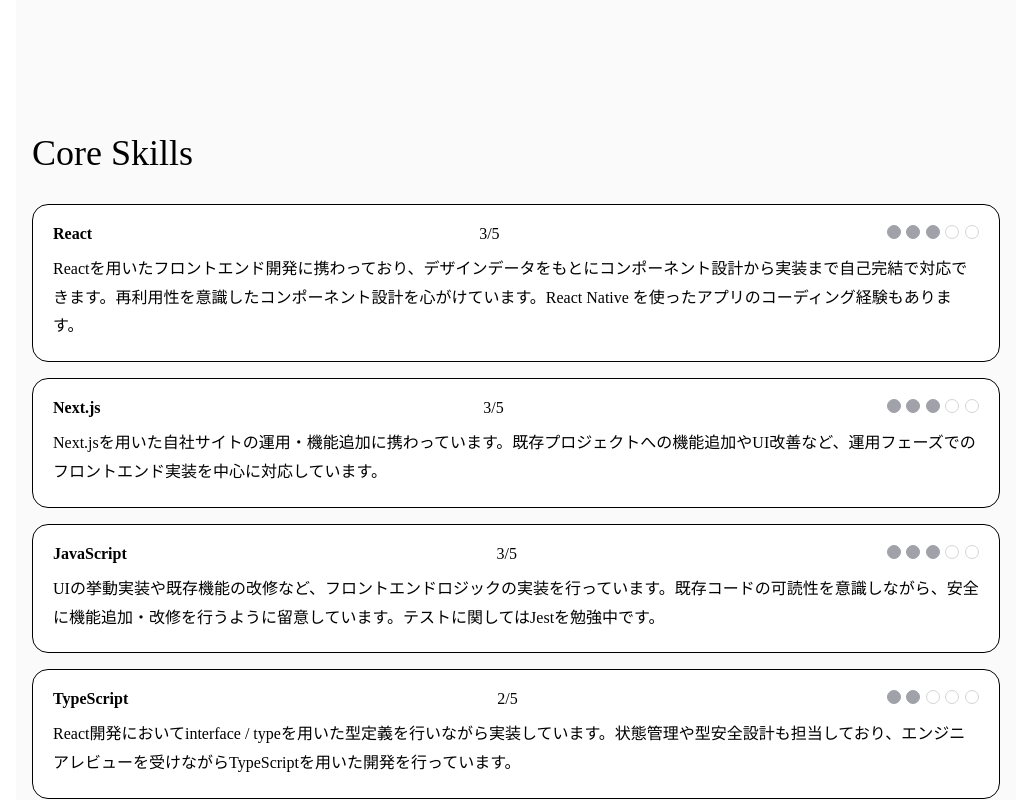
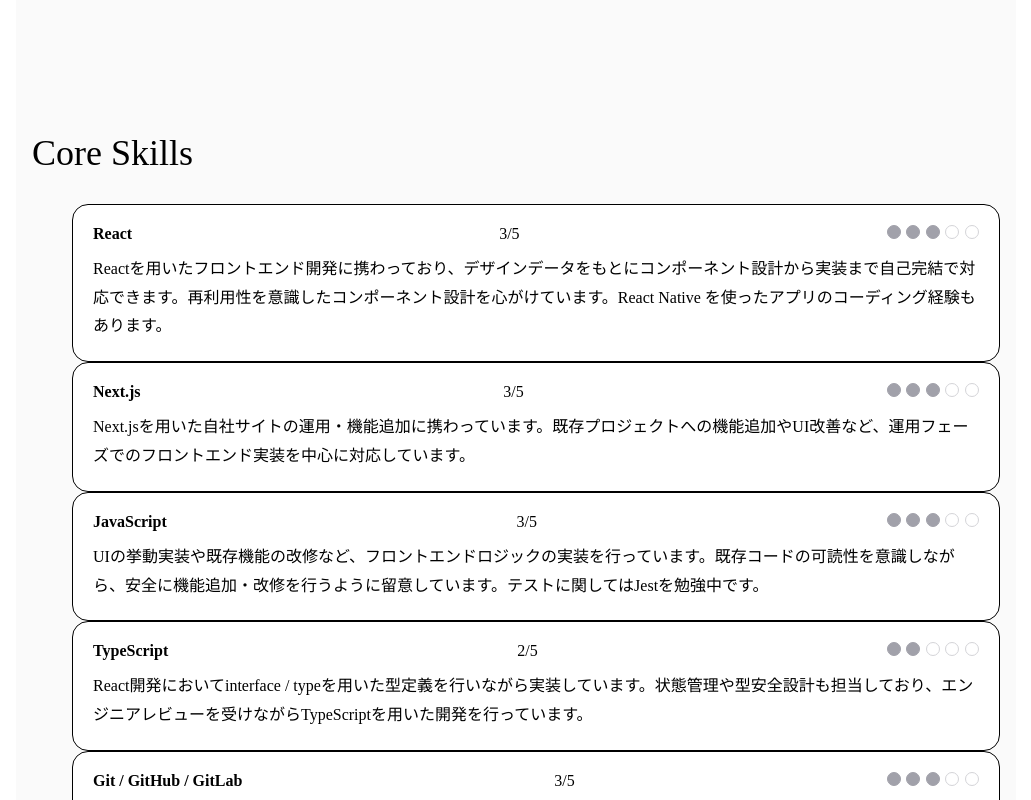
Before and after one commit to chika-create/portfolio, a Next.js app: page /skill in a window 1280 px wide. Shown: the part 1000-1800 px from the top of the page, without its empty margins (124-1155 px from the left). Built offline with nearby package versions, Linux system fonts and the light colour scheme.

Commit message:
♻ SkillSectionコンポーネントのセクションクラス名を修正し、スタイルを整理

```diff
--- a/components/Skill/SkillSection.tsx
+++ b/components/Skill/SkillSection.tsx
@@ -9,7 +9,7 @@
 
 export const SkillSection = ({ category }: SkillSectionProps) => {
   return (
-    <section className={skillSectionStyles.skillSection__header}>
+    <section className={skillSectionStyles.skillSection}>
       <Title level="h2">{category.title}</Title>
       <ul className={skillSectionStyles.skillList}>
         {category.items.map((item) => (
--- a/styles/skill/SkillSection.module.scss
+++ b/styles/skill/SkillSection.module.scss
@@ -1,14 +1,10 @@
 @use "../common/colors.scss" as *;
 @import "../common/variables.scss";
 
-.skillSection__header {
-  margin-bottom: 1rem;
+.skillSection {
+  margin-top: 5rem;
 }
 
 .skillList {
-  margin: 0;
-  padding: 0;
   list-style: none;
-  display: grid;
-  gap: 1rem;
 }
```
